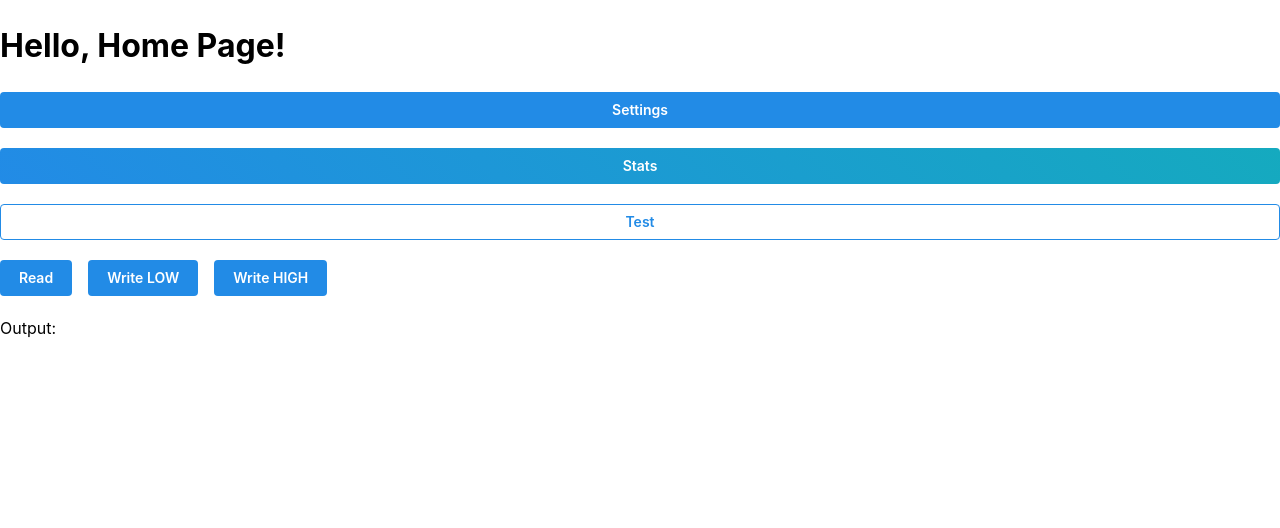
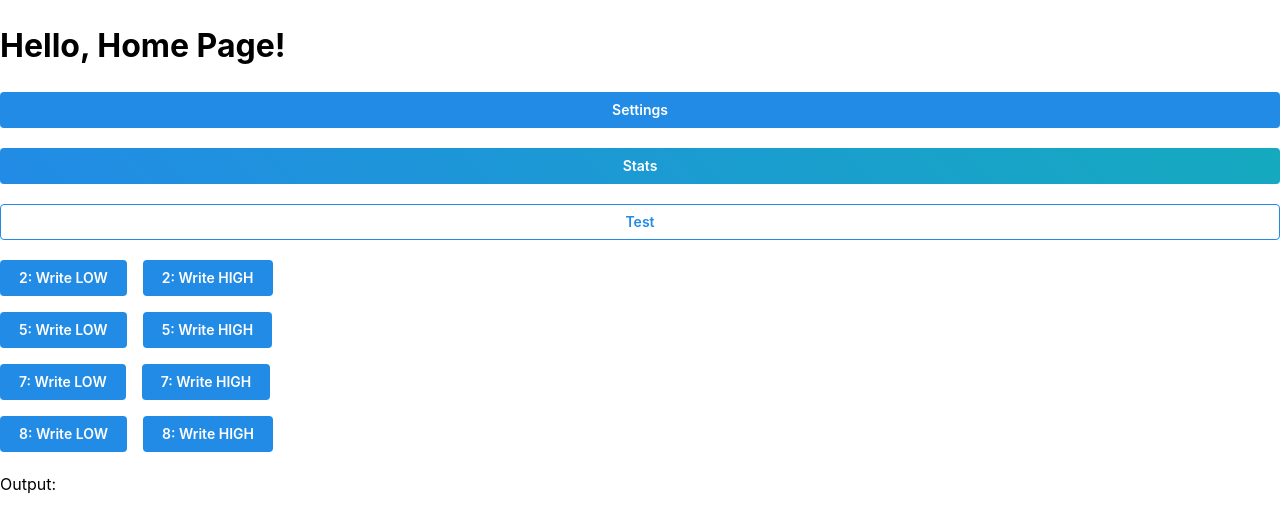
Before and after one commit to manuelzanaboni/Water-Dispenser, a Next.js app: page / in a window 1280 px wide. Shown: the top 528 px of the page. Built offline with nearby package versions, Linux system fonts and the light colour scheme.

Commit message:
Added relays

```diff
--- a/src/components/client/test-gpio.tsx
+++ b/src/components/client/test-gpio.tsx
@@ -1,22 +1,22 @@
 "use client";
 
-import { useState, useTransition } from "react";
+import { Children, useState, useTransition } from "react";
 
-import { Button, Group } from "@mantine/core";
+import { Button, Group, Stack } from "@mantine/core";
 
-import { gpio_read_action, gpio_write_action } from "@/service/actions";
-import { GPIO_STATE } from "@/service/globals";
+import { gpio_write_action } from "@/service/actions";
+import { GPIO_STATE, RELAYS } from "@/service/globals";
 
 export default function TestGpio() {
     const [output, setOutput] = useState("");
     const [isPending, startTransition] = useTransition();
 
     // https://nextjs.org/docs/app/building-your-application/data-fetching/server-actions-and-mutations#non-form-elements
-    const handleRead = (gpio: number) =>
-        startTransition(async () => {
-            const data = await gpio_read_action(gpio);
-            setOutput(data);
-        });
+    // const handleRead = (gpio: number) =>
+    //     startTransition(async () => {
+    //         const data = await gpio_read_action(gpio);
+    //         setOutput(data);
+    //     });
 
     const handleWrite = (gpio: number, state: GPIO_STATE) =>
         startTransition(async () => {
@@ -24,19 +24,28 @@ export default function TestGpio() {
             setOutput(data);
         });
 
+
     return (
         <>
-            <Group>
-                <Button loading={isPending} onClick={() => handleRead(2)}>
-                    Read
-                </Button>
-                <Button loading={isPending} onClick={() => handleWrite(2, GPIO_STATE.LOW)}>
-                    Write LOW
-                </Button>
-                <Button loading={isPending} onClick={() => handleWrite(2, GPIO_STATE.HIGH)}>
-                    Write HIGH
-                </Button>
-            </Group>
+            {/* <Button loading={isPending} onClick={() => handleRead(2)}>
+                Read
+            </Button> */}
+
+            <Stack gap="md">
+                {Children.toArray(
+                    Object.values(RELAYS).map(relay =>
+                        <Group>
+                            <Button loading={isPending} onClick={() => handleWrite(relay, GPIO_STATE.LOW)}>
+                                {relay}: Write LOW
+                            </Button>
+                            <Button loading={isPending} onClick={() => handleWrite(relay, GPIO_STATE.HIGH)}>
+                                {relay}: Write HIGH
+                            </Button>
+                        </Group>
+                    )
+                )}
+            </Stack>
+
             {`Output: ${output}`}
         </>
     );
--- a/src/service/globals.ts
+++ b/src/service/globals.ts
@@ -7,3 +7,11 @@ export enum GPIO_STATE {
     LOW = "0",
     HIGH = "1",
 }
+
+
+export const RELAYS = {
+    RELAY1: 2,
+    RELAY2: 5,
+    RELAY3: 7,
+    RELAY4: 8,
+}
```
